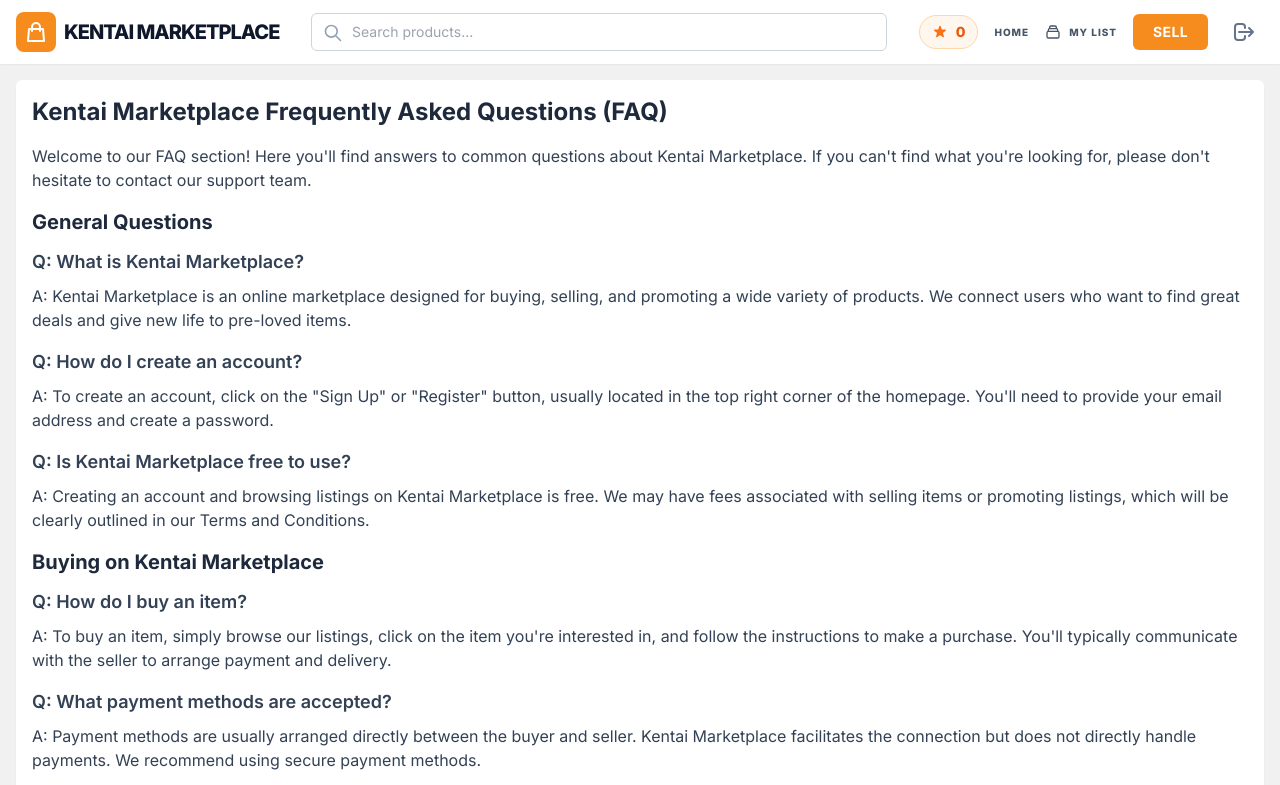
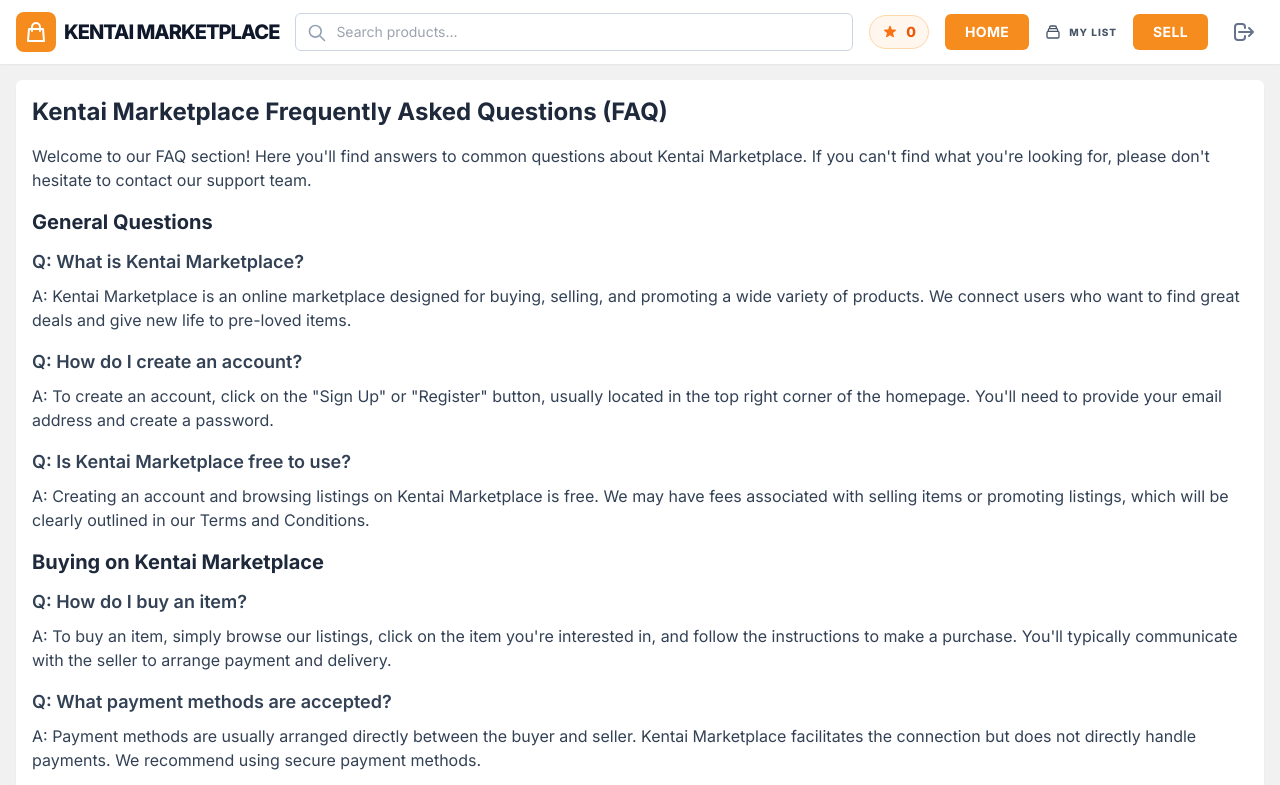
Before and after one commit to Fakowajo3908/kentaimarketplace, a website: page faq.html in a window 1280 px wide. Shown: the top 785 px of the page. Drawn offline with nearby package versions, Linux system fonts and the light colour scheme; no server answers.

Commit message:
first commit

```diff
--- a/faq.html
+++ b/faq.html
@@ -70,7 +70,7 @@
           <svg class="w-4 h-4 text-orange-500" fill="currentColor" viewBox="0 0 20 20"><path d="M9.049 2.927c.3-.921 1.603-.921 1.902 0l1.07 3.292a1 1 0 00.95.69h3.462c.969 0 1.371 1.24.588 1.81l-2.8 2.034a1 1 0 00-.364 1.118l1.07 3.292c.3.921-.755 1.688-1.54 1.118l-2.8-2.034a1 1 0 00-1.175 0l-2.8 2.034c-.784.57-1.838-.197-1.539-1.118l1.07-3.292a1 1 0 00-.364-1.118L2.98 8.72c-.783-.57-.38-1.81.588-1.81h3.461a1 1 0 00.951-.69l1.07-3.292z" /></svg>
           <span class="text-orange-600 font-black text-xs sm:text-sm" id="navPoints">0</span>
         </div>
-        <button onclick="location.href='index.html'" class="hidden sm:flex items-center gap-2 text-slate-600 hover:text-orange-600 font-black uppercase text-[10px] tracking-widest transition">
+        <button onclick="location.href='index.html'" class="jumia-orange text-white px-3 sm:px-5 py-2 rounded-md font-bold text-xs sm:text-sm hover:opacity-90 transition uppercase tracking-wide">
             Home
         </button>
         <button onclick="location.href='my-listings.html'" class="hidden sm:flex items-center gap-2 text-slate-600 hover:text-orange-600 font-black uppercase text-[10px] tracking-widest transition">
```
